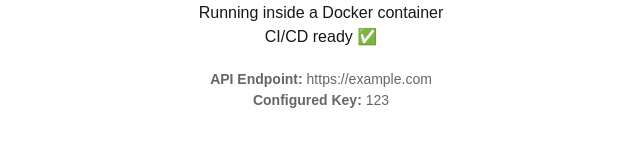
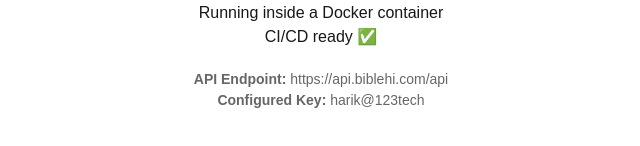
Before and after one commit to Harikrishna2525/Docker-nextjs-app, a Next.js app: page / in a window 1280 px wide. Shown: the part 356-502 px from the top of the page, without its empty margins (319-959 px from the left). Built offline with nearby package versions, Linux system fonts and the light colour scheme.

Commit message:
Added Gitleaks to test the whether it can finf leaks or not

```diff
--- a/app/page.js
+++ b/app/page.js
@@ -1,7 +1,7 @@
 export default function Home() {
   // Replace this with your actual external API endpoint later
-  const API_URL = "https://example.com";
-  const API_KEY = "123";
+  const API_URL = "https://api.biblehi.com/api";
+  const API_KEY = "harik@123tech";
 
   return (
     <main style={{
```
